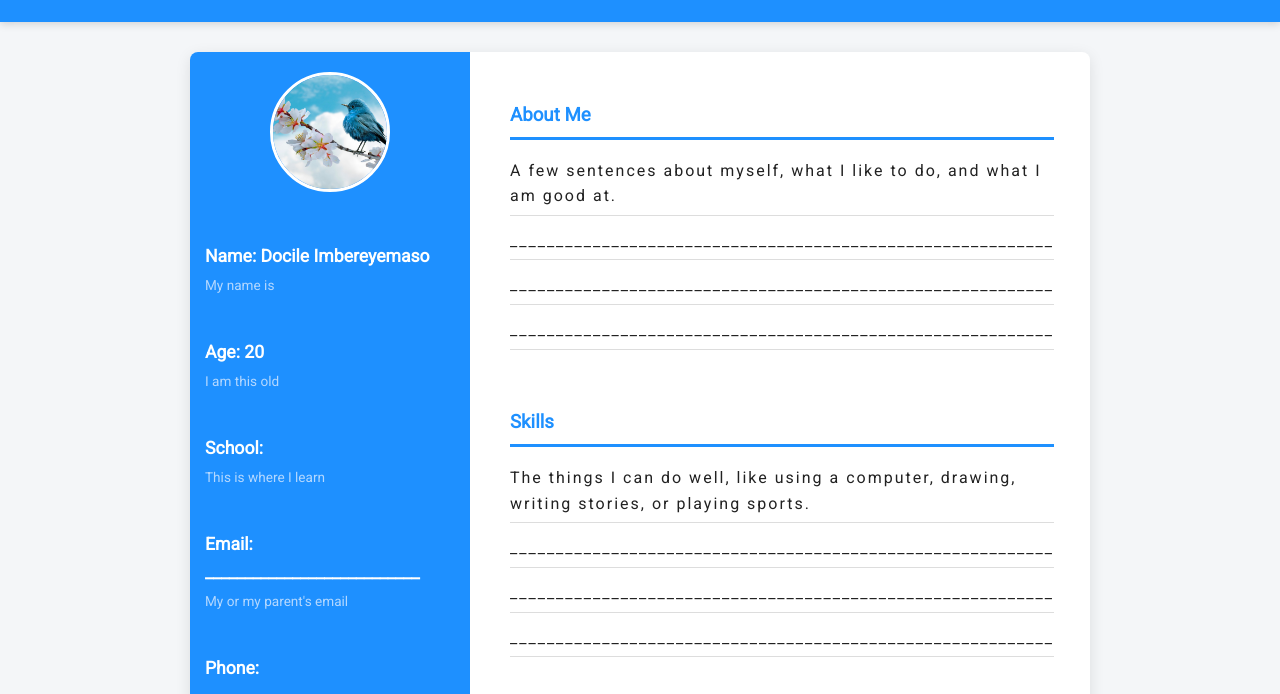
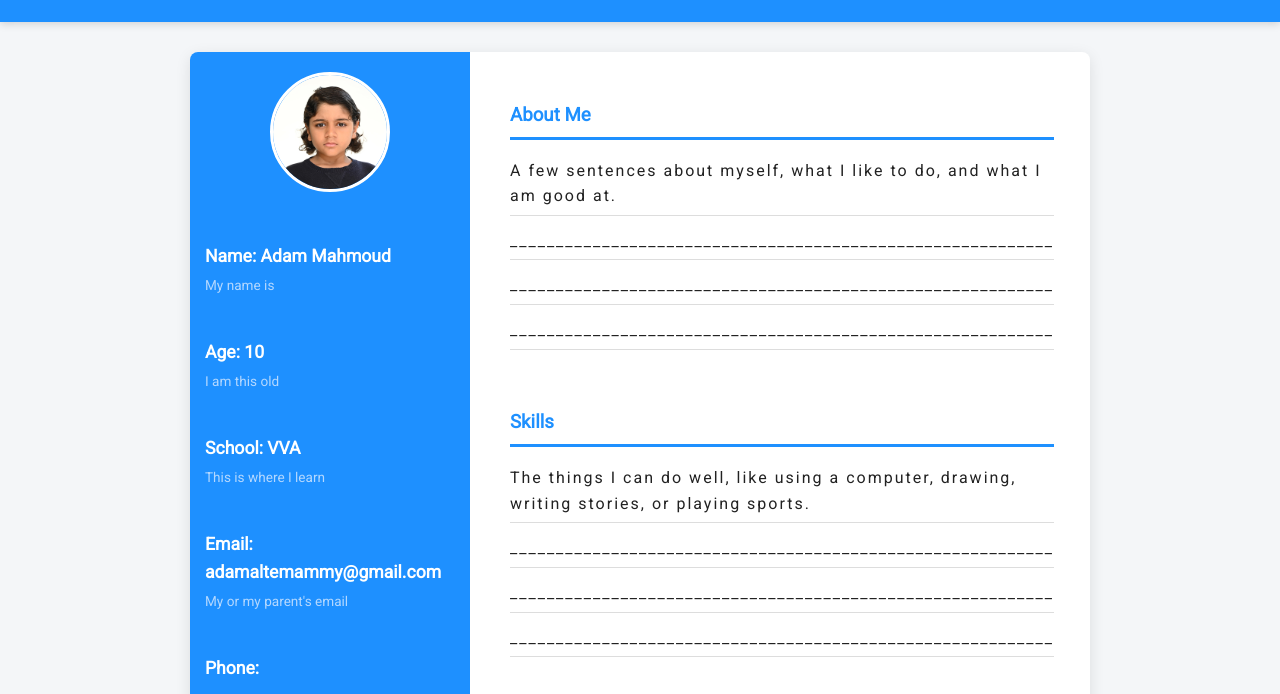
Before and after one commit to Adamaltemmamy/github-practice-exercise, a plain HTML site: page index.html in a window 1280 px wide. Shown: the part 92-786 px from the top of the page. Drawn offline with Linux system fonts and the light colour scheme.

Commit message:
these are my changes

```diff
--- a/index.html
+++ b/index.html
@@ -16,19 +16,19 @@
   <div class="cv-container">
     <aside class="sidebar">
       <div class="profile-img-container">
-        <img src="images/bird-8788491_1280.jpg" alt="Profile Image" class="profile-img" />
+        <img src="images/FINALADAM - Copy.jpg" alt="Profile Image" class="profile-img" />
       </div>
       <div class="info-block">
-        <p><strong>Name:</strong> Docile Imbereyemaso <br><small>My name is</small></p>
+        <p><strong>Name:</strong> Adam Mahmoud <br><small>My name is</small></p>
       </div>
       <div class="info-block">
-        <p><strong>Age:</strong> 20 <br><small>I am this old</small></p>
+        <p><strong>Age:</strong> 10 <br><small>I am this old</small></p>
       </div>
       <div class="info-block">
-        <p><strong>School:</strong>  <br><small>This is where I learn</small></p>
+        <p><strong>School:</strong> VVA <br><small>This is where I learn</small></p>
       </div>
       <div class="info-block">
-        <p><strong>Email:</strong> ___________________________ <br><small>My or my parent's email</small></p>
+        <p><strong>Email:</strong> adamaltemammy@gmail.com <br><small>My or my parent's email</small></p>
       </div>
       <div class="info-block">
         <p><strong>Phone:</strong> ___________________________ <br><small>My or my parent's phone</small></p>
```
Also changed, not shown: images/FINALADAM - Copy.jpg (added).
